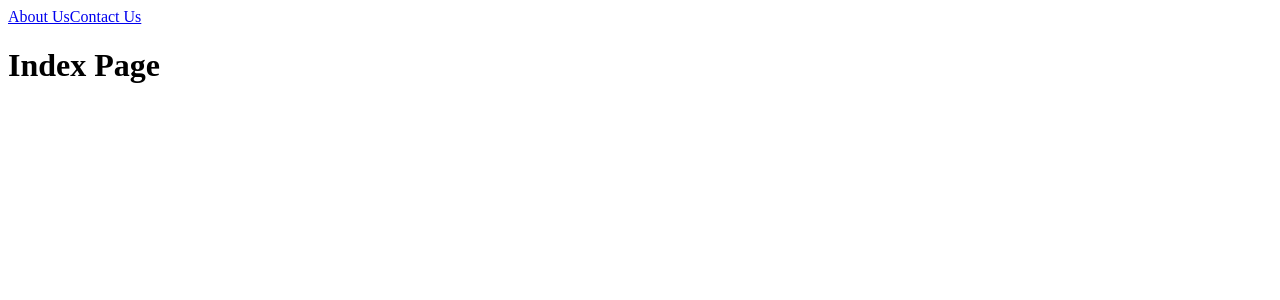
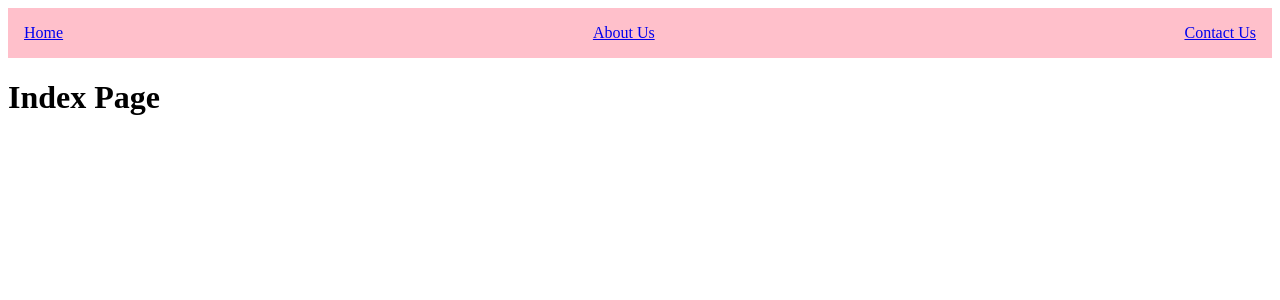
Before and after one commit to anniegiang/next-js, a Next.js app: page / in a window 1280 px wide. Shown: the top 300 px of the page. Built offline with nearby package versions, Linux system fonts and the light colour scheme.

Commit message:
Create _app.js

```diff
--- /dev/null
+++ b/components/Navbar.js
@@ -0,0 +1,26 @@
+import Link from "next/link";
+
+const Navbar = () => {
+  const styles = {
+    display: "flex",
+    background: "pink",
+    justifyContent: "space-between",
+    padding: "1rem"
+  };
+
+  return (
+    <div style={styles}>
+      <Link href="/">
+        <a>Home</a>
+      </Link>
+      <Link href="/about">
+        <a>About Us</a>
+      </Link>
+      <Link href="/contact">
+        <a>Contact Us</a>
+      </Link>
+    </div>
+  );
+};
+
+export default Navbar;
--- /dev/null
+++ b/pages/_app.js
@@ -0,0 +1,19 @@
+// import App from 'next/app'
+
+function MyApp({ Component, pageProps }) {
+  return <Component {...pageProps} />;
+}
+
+// Only uncomment this method if you have blocking data requirements for
+// every single page in your application. This disables the ability to
+// perform automatic static optimization, causing every page in your app to
+// be server-side rendered.
+//
+// MyApp.getInitialProps = async (appContext) => {
+//   // calls page's `getInitialProps` and fills `appProps.pageProps`
+//   const appProps = await App.getInitialProps(appContext);
+//
+//   return { ...appProps }
+// }
+
+export default MyApp;
--- a/pages/index.js
+++ b/pages/index.js
@@ -1,13 +1,8 @@
-import Link from "next/link";
+import Navbar from "../components/Navbar";
 
 const Index = () => (
   <div>
-    <Link href="/about">
-      <a>About Us</a>
-    </Link>
-    <Link href="/contact">
-      <a>Contact Us</a>
-    </Link>
+    <Navbar />
     <h1>Index Page</h1>
   </div>
 );
```
Also changed, not shown: 1 other file (tests, documents, lock files or other folders).
